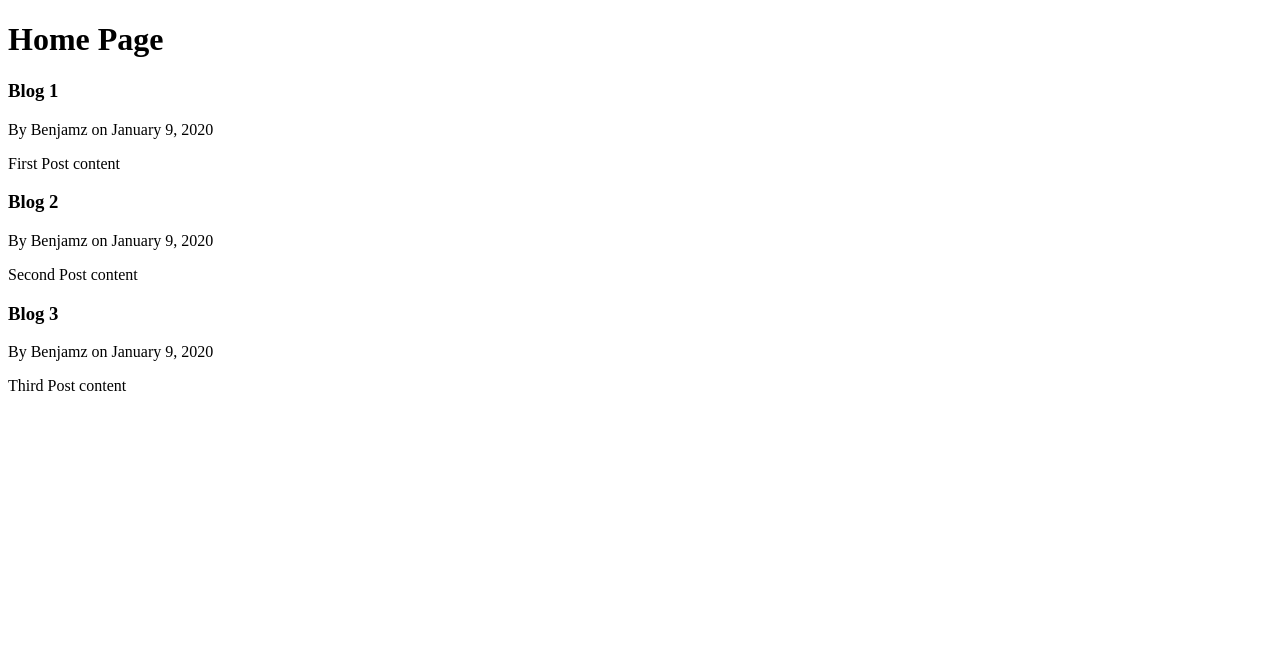
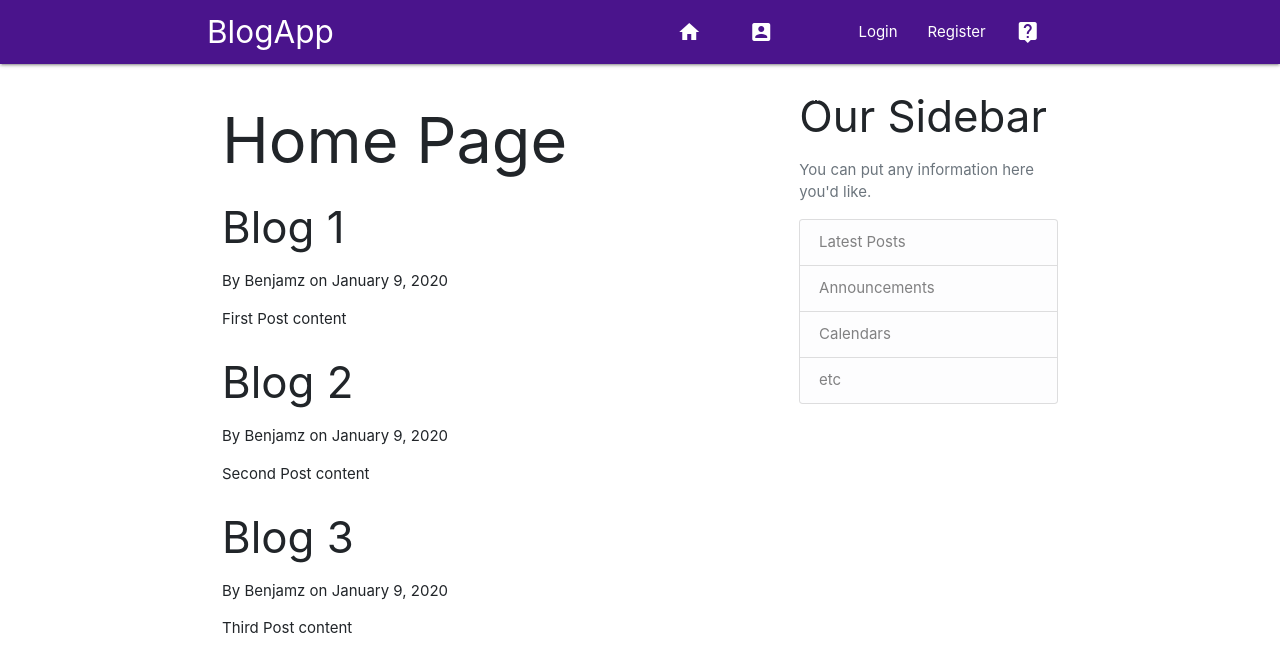
Before and after one commit to m6code/blogApp3, a Django app: page / in a window 1280 px wide. Shown: the top 672 px of the page. Run offline with Django 3.2, Linux system fonts and the light colour scheme; some libraries are stand-ins or nearby versions.

Commit message:
use materialize css, google material icons  to style page navbar

```diff
--- a/blog/templates/blog/base.html
+++ b/blog/templates/blog/base.html
@@ -2,13 +2,79 @@
 <html lang="en">
 <head>
 	<meta charset="UTF-8">
+	<meta name="viewport" content="width=device-width, initial-scale=1, shrink-to-fit=no">
 	{% if title %}
-		<title>Django Blog | {{ title }}</title>
+	<title>Django Blog | {{ title }}</title>
 	{% else %}
-		<title>Django Blog | Home</title>
+	<title>Django Blog | Home</title>
 	{% endif %}
+	<!--Import Google Icon Font-->
+	<link rel="stylesheet" href="https://stackpath.bootstrapcdn.com/bootstrap/4.4.1/css/bootstrap.min.css" integrity="sha384-Vkoo8x4CGsO3+Hhxv8T/Q5PaXtkKtu6ug5TOeNV6gBiFeWPGFN9MuhOf23Q9Ifjh" crossorigin="anonymous">
+	<link href="https://fonts.googleapis.com/icon?family=Material+Icons" rel="stylesheet">
+	<!-- Compiled and minified CSS -->
+	<link rel="stylesheet" href="https://cdnjs.cloudflare.com/ajax/libs/materialize/1.0.0/css/materialize.min.css">
 </head>
 <body>
-	{% block content%} {% endblock content %}
+	<header>
+		<div class="navbar-fixed">
+			<nav class="purple darken-4">
+				<div class="nav-wrapper">
+					<div class="container">
+						<a href="#!" class="brand-logo">BlogApp</a>
+						<a href="#" data-target="mobile-menu" class="sidenav-trigger"><i class="material-icons">menu</i></a>
+						<ul class="right hide-on-med-and-down">
+							<li><a href="#"><i class="material-icons">home</i>Home</a></li>
+							<li><a href="#"><i class="material-icons">account_box</i>UserProfile</a></li>
+							<li><a href="#">Login</a></li>
+							<li><a href="#">Register</a></li>
+							<li><a href="#"><i class="material-icons">live_help</i>About</a></li>
+						</ul>
+					</div>
+				</div>
+			</nav>
+		</div>
+		<ul class="sidenav" id="mobile-menu">
+			<li><a href="#">Home</a></li>
+			<li><a href="#">UserProfile</a></li>
+			<li><a href="#">Login</a></li>
+			<li><a href="#">Register</a></li>
+			<li><a href="#">About</a></li>
+		</ul>
+	</header>
+
+	<main role="main" class="container">
+		<div class="row">
+			<div class="col-md-8">
+				{% block content %}{% endblock %}
+			</div>
+			<div class="col-md-4">
+				<div class="content-section">
+					<h3>Our Sidebar</h3>
+					<p class='text-muted'>You can put any information here you'd like.
+						<ul class="list-group">
+							<li class="list-group-item list-group-item-light">Latest Posts</li>
+							<li class="list-group-item list-group-item-light">Announcements</li>
+							<li class="list-group-item list-group-item-light">Calendars</li>
+							<li class="list-group-item list-group-item-light">etc</li>
+						</ul>
+					</p>
+				</div>
+			</div>
+		</div>
+	</main>
+
+
+	<!-- Compiled and minified JavaScript -->
+	<script src="https://cdnjs.cloudflare.com/ajax/libs/materialize/1.0.0/js/materialize.min.js"></script>
+	<script>
+		const hambugerMenu = document.querySelectorAll(".sidenav");
+		M.Sidenav.init(hambugerMenu, {});
+	</script>
+
+	<!-- bootstrap js -->
+	<script src="https://code.jquery.com/jquery-3.4.1.slim.min.js" integrity="sha384-J6qa4849blE2+poT4WnyKhv5vZF5SrPo0iEjwBvKU7imGFAV0wwj1yYfoRSJoZ+n" crossorigin="anonymous"></script>
+	<script src="https://cdn.jsdelivr.net/npm/popper.js@1.16.0/dist/umd/popper.min.js" integrity="sha384-Q6E9RHvbIyZFJoft+2mJbHaEWldlvI9IOYy5n3zV9zzTtmI3UksdQRVvoxMfooAo" crossorigin="anonymous"></script>
+	<script src="https://stackpath.bootstrapcdn.com/bootstrap/4.4.1/js/bootstrap.min.js" integrity="sha384-wfSDF2E50Y2D1uUdj0O3uMBJnjuUD4Ih7YwaYd1iqfktj0Uod8GCExl3Og8ifwB6" crossorigin="anonymous"></script>
+
 </body>
 </html>
--- a/blog/views.py
+++ b/blog/views.py
@@ -31,4 +31,4 @@ def home(request):
 	return render(request, "blog/home.html", context)
 
 def about(request):
-	return render(request, 'blog/about.html', title="About Page")
+	return render(request, 'blog/about.html', {'title':'About Page'} )
--- a/blogApp3/settings.py
+++ b/blogApp3/settings.py
@@ -31,13 +31,14 @@ ALLOWED_HOSTS = []
 # Application definition
 
 INSTALLED_APPS = [
+    'blog.apps.BlogConfig',
+    # 'materializecssform',
     'django.contrib.admin',
     'django.contrib.auth',
     'django.contrib.contenttypes',
     'django.contrib.sessions',
     'django.contrib.messages',
     'django.contrib.staticfiles',
-    'blog.apps.BlogConfig',
 ]
 
 MIDDLEWARE = [
```
